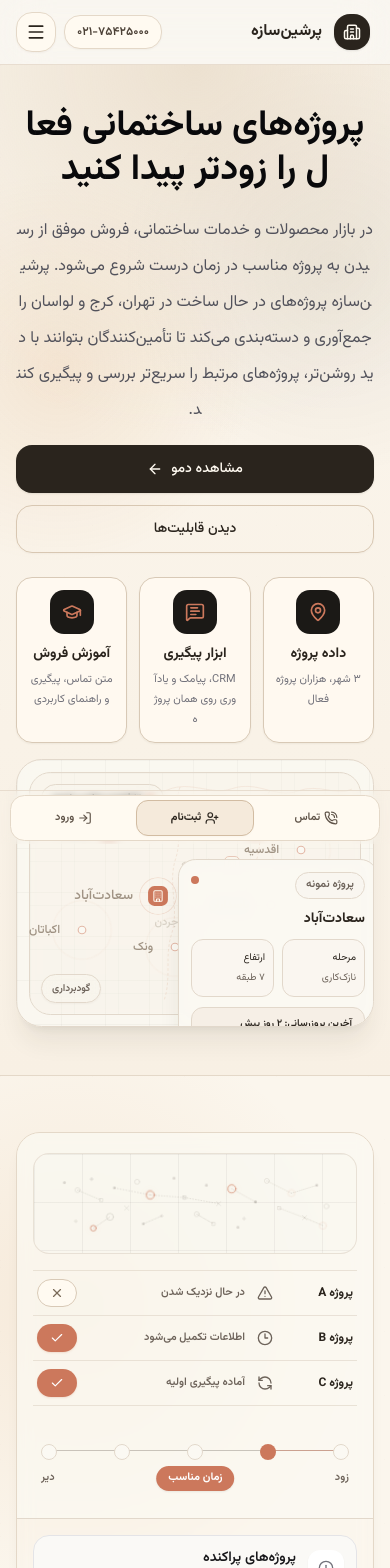
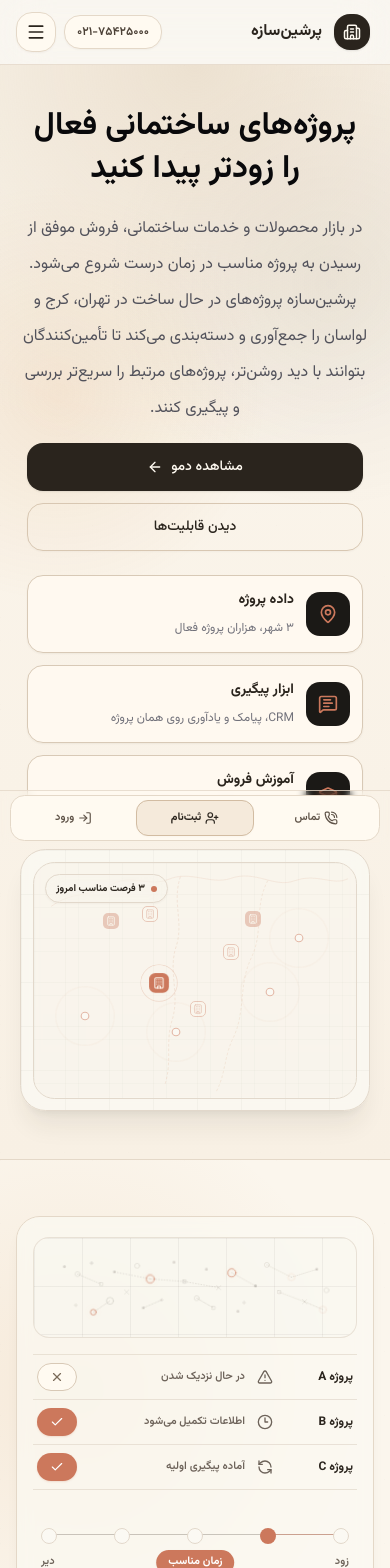
Before and after one commit to mahyarkalbasii-cloud/codex-marketing-website, a Next.js app: page / in a window 390 px wide. Shown: the top 1568 px of the page. Built offline with nearby package versions, Linux system fonts and the light colour scheme.

Commit message:
fix: improve mobile hero title wrapping

```diff
--- a/src/app/globals.css
+++ b/src/app/globals.css
@@ -88,6 +88,13 @@ body {
     radial-gradient(circle at 50% 0%, rgba(82, 82, 91, 0.35), transparent 35%),
     radial-gradient(circle at 15% 30%, rgba(245, 158, 11, 0.08), transparent 25%),
     linear-gradient(180deg, #09090b 0%, #0f0f12 100%);
+}
+
+.hero-title {
+  hyphens: manual;
+  overflow-wrap: normal;
+  text-wrap: balance;
+  word-break: normal;
 }
 
 .bg-grid {
@@ -1049,6 +1056,12 @@ body {
     animation: product-card-in 340ms cubic-bezier(0.22, 1, 0.36, 1) 1260ms both;
   }
 
+  @media (max-width: 767px) {
+    .product-demo-root[data-product-revealed="true"] .product-demo-map-shell > .product-demo-card {
+      animation-delay: 560ms;
+    }
+  }
+
   .product-demo-root[data-product-revealed="true"] .product-demo-list-row {
     animation: product-row-in 260ms cubic-bezier(0.22, 1, 0.36, 1) both;
     animation-delay: var(--product-row-delay, 1500ms);
@@ -1415,7 +1428,7 @@ body {
 
 @media (max-width: 767px) {
   :lang(fa) {
-    line-break: anywhere;
+    line-break: auto;
   }
 
   p,
@@ -1423,7 +1436,9 @@ body {
   h1,
   h2,
   h3 {
-    overflow-wrap: anywhere;
+    hyphens: manual;
+    overflow-wrap: normal;
     text-wrap: pretty;
+    word-break: normal;
   }
 }
--- a/src/app/page.tsx
+++ b/src/app/page.tsx
@@ -514,24 +514,18 @@ function ProductPreviewSection() {
               نقشه‌ی پروژه‌های ساختمانی تهران، کرج و لواسان — همه روی یک صفحه
             </h2>
           </div>
-          <p className="mx-auto max-w-3xl text-base leading-8 text-muted-foreground md:mx-0 md:text-lg md:leading-9">
+          <p className="mx-auto max-w-3xl text-base leading-8 text-muted-foreground md:hidden">
+            نمایی ساده از نقشه پروژه‌ها و اطلاعات هر پروژه. در نسخه واقعی،
+            داده‌ها زنده و راستی‌آزمایی‌شده هستند.
+          </p>
+          <p className="mx-auto hidden max-w-3xl text-base leading-8 text-muted-foreground md:mx-0 md:block md:text-lg md:leading-9">
             پروژه‌های در حال ساخت تهران، کرج و لواسان را با فیلتر مرحله ساخت و
-            منطقه محدود کنید، روی نقشه ببینید و اطلاعات نمونه‌ی هر پروژه را
+            منطقه محدود کنید، روی نقشه ببینید و اطلاعات هر پروژه را
             بررسی کنید. در نسخه‌ی واقعی، داده‌ها زنده و راستی‌آزمایی‌شده هستند.
           </p>
         </header>
 
-        <div className="mt-8 flex justify-center">
-          <span className="rounded-full border border-[#e4d8c8] bg-[#fbf6ed]/84 px-3 py-1 text-xs font-semibold leading-5 text-[#7a6a59]">
-            نمایش نمونه، بدون داده واقعی · تهران، کرج، لواسان
-          </span>
-        </div>
-
         <ProductPreviewTheater />
-
-        <p className="mx-auto mt-4 max-w-2xl text-center text-sm leading-7 text-[#7a6a59]">
-          این نمایی نمونه است. در نسخه واقعی، داده‌ها زنده و کنترل‌شده هستند.
-        </p>
 
         <div className="mt-7 flex justify-center">
           <Link
@@ -873,7 +867,7 @@ export default function Home() {
 
       <section id="hero" className="hero-surface relative overflow-hidden border-b border-[#e4d8c8] dark:border-zinc-800">
         <div className="absolute inset-0 map-parcel-pattern opacity-30" aria-hidden="true" />
-        <div className="mx-auto max-w-7xl px-4 pb-12 pt-10 md:px-6 md:pb-14 md:pt-12 lg:pb-16 lg:pt-12">
+        <div className="mx-auto max-w-7xl px-5 pb-12 pt-10 md:px-6 md:pb-14 md:pt-12 lg:pb-16 lg:pt-12">
           <div className="grid gap-8 lg:grid-cols-[.96fr_1.04fr] lg:[direction:ltr] lg:items-center">
             <div className="relative hidden md:order-2 md:block lg:order-1 lg:[direction:rtl]">
               <HeroMapVisual />
@@ -881,8 +875,9 @@ export default function Home() {
 
             <div className="relative max-w-4xl space-y-4 text-center md:space-y-6 lg:order-2 lg:mr-auto lg:text-right lg:[direction:rtl]">
               <div className="space-y-5">
-                <h1 className="mx-auto max-w-3xl text-4xl font-bold leading-[1.22] text-zinc-950 md:text-5xl md:leading-[1.18] lg:mx-0 xl:text-[3.45rem] dark:text-white">
-                  پروژه‌های ساختمانی فعال را زودتر پیدا کنید
+                <h1 className="hero-title mx-auto max-w-[22rem] text-[2rem] font-bold leading-[1.34] text-zinc-950 sm:max-w-3xl sm:text-4xl sm:leading-[1.22] md:text-5xl md:leading-[1.18] lg:mx-0 xl:text-[3.45rem] dark:text-white">
+                  <span className="block sm:inline">پروژه‌های ساختمانی فعال</span>{" "}
+                  <span className="block sm:inline">را زودتر پیدا کنید</span>
                 </h1>
                 <p className="mx-auto max-w-2xl text-base leading-9 text-zinc-600 md:text-lg lg:mx-0 dark:text-zinc-400">
                   در بازار محصولات و خدمات ساختمانی، فروش موفق از رسیدن به پروژه
@@ -892,32 +887,34 @@ export default function Home() {
                   سریع‌تر بررسی و پیگیری کنند.
                 </p>
               </div>
-              <div className="flex flex-col gap-3 sm:flex-row sm:justify-center lg:justify-start">
-                <Link href="#product" className={cn(buttonVariants({ size: "lg" }))}>
+              <div className="mx-auto flex w-full max-w-[21rem] flex-col gap-3 sm:max-w-none sm:flex-row sm:justify-center lg:mx-0 lg:justify-start">
+                <Link href="#product" className={cn(buttonVariants({ size: "lg" }), "w-full sm:w-auto")}>
                   مشاهده دمو
                   <ArrowLeft className="h-4 w-4" />
                 </Link>
                 <Link
                   href="#solution"
-                  className={cn(buttonVariants({ variant: "outline", size: "lg" }))}
+                  className={cn(buttonVariants({ variant: "outline", size: "lg" }), "w-full sm:w-auto")}
                 >
                   دیدن قابلیت‌ها
                 </Link>
               </div>
-              <div className="mx-auto grid max-w-xl grid-cols-3 gap-3 pt-2 lg:mx-0">
+              <div className="mx-auto grid w-full max-w-[21rem] grid-cols-1 gap-3 pt-2 sm:max-w-xl sm:grid-cols-3 lg:mx-0">
                 {heroProofCards.map((item) => (
                   <div
                     key={item.label}
-                    className="group relative overflow-hidden rounded-2xl border border-[#D8C9B6] bg-[#FFFAF1]/95 p-3 text-center shadow-sm shadow-[#2A241D]/[0.05] transition duration-200 hover:-translate-y-0.5 hover:border-[#CC785C]/45 hover:shadow-md hover:shadow-[#2A241D]/[0.07] md:p-4 dark:border-zinc-800 dark:bg-zinc-900"
+                    className="group relative flex items-center gap-3 overflow-hidden rounded-2xl border border-[#D8C9B6] bg-[#FFFAF1]/95 p-3 text-right shadow-sm shadow-[#2A241D]/[0.05] transition duration-200 hover:-translate-y-0.5 hover:border-[#CC785C]/45 hover:shadow-md hover:shadow-[#2A241D]/[0.07] sm:block sm:text-center md:p-4 dark:border-zinc-800 dark:bg-zinc-900"
                   >
-                    <span className="mx-auto mb-2 grid h-11 w-11 place-items-center rounded-[14px] bg-[#1B1916] text-[#CC785C]">
+                    <span className="grid h-11 w-11 shrink-0 place-items-center rounded-[14px] bg-[#1B1916] text-[#CC785C] sm:mx-auto sm:mb-2">
                       <item.icon className="h-5 w-5" />
                     </span>
-                    <div className="text-center text-sm font-bold leading-6 md:text-base">
-                      {item.value}
-                    </div>
-                    <div className="mt-1 text-center text-[11px] leading-5 text-zinc-500 md:text-xs dark:text-zinc-400">
-                      {item.label}
+                    <div className="min-w-0 flex-1">
+                      <div className="text-sm font-bold leading-6 md:text-base">
+                        {item.value}
+                      </div>
+                      <div className="mt-1 text-[12px] leading-6 text-zinc-500 sm:text-[11px] sm:leading-5 md:text-xs dark:text-zinc-400">
+                        {item.label}
+                      </div>
                     </div>
                   </div>
                 ))}
--- a/src/components/hero/HeroMapVisual.tsx
+++ b/src/components/hero/HeroMapVisual.tsx
@@ -144,6 +144,7 @@ function ProjectPin({
   onClick,
   pin,
   selected,
+  showLabel,
 }: {
   active: boolean;
   animate: boolean;
@@ -152,6 +153,7 @@ function ProjectPin({
   onClick: (pin: HeroProjectPin) => void;
   pin: HeroProjectPin;
   selected: boolean;
+  showLabel: boolean;
 }) {
   const style: PinStyle = {
     "--pin-x": `${pin.x}%`,
@@ -180,11 +182,13 @@ function ProjectPin({
     >
       <span className="hero-map-pin-ring" aria-hidden="true" />
       <PinMarker stage={pin.stage} />
+      {showLabel ? (
         <span
           className="pointer-events-none absolute start-[calc(100%+6px)] top-1/2 z-20 -translate-y-1/2 whitespace-nowrap text-[11px] font-medium leading-none text-[#7A6A59]/70"
         >
           {pin.area}
         </span>
+      ) : null}
     </button>
   );
 }
@@ -245,6 +249,7 @@ export function HeroMapVisual({ compact = false }: HeroMapVisualProps) {
   const isMobile = useMediaState("(max-width: 767px)");
   const prefersReducedMotion = useMediaState("(prefers-reduced-motion: reduce)");
   const activeFilter = filterStages[filterIndex] ?? filterStages[0];
+  const projectCardsEnabled = !compact && !isMobile;
   const selectedPin = useMemo(
     () => heroProjectPins.find((pin) => pin.id === selectedPinId) ?? null,
     [selectedPinId],
@@ -395,13 +400,21 @@ export function HeroMapVisual({ compact = false }: HeroMapVisualProps) {
     [manualPaused],
   );
 
-  const handlePinClick = useCallback((pin: HeroProjectPin) => {
-    setManualPaused(true);
-    setMode("showing-card");
+  const handlePinClick = useCallback(
+    (pin: HeroProjectPin) => {
       setFilterIndex(getFilterIndex(pin.stage));
       setSelectedPinId(pin.id);
       setCounter(3);
-  }, []);
+
+      if (!projectCardsEnabled) {
+        return;
+      }
+
+      setManualPaused(true);
+      setMode("showing-card");
+    },
+    [projectCardsEnabled],
+  );
 
   return (
     <div
@@ -433,11 +446,13 @@ export function HeroMapVisual({ compact = false }: HeroMapVisualProps) {
           <span>{persianDigits.format(counter || 3)} فرصت مناسب امروز</span>
         </div>
 
+        {!compact ? (
           <div className="absolute bottom-3 left-3 z-30 overflow-hidden rounded-full border border-border bg-card/88 px-2.5 py-1.5 text-[10px] font-semibold text-muted-foreground shadow-sm shadow-primary/[0.04] backdrop-blur lg:bottom-4 lg:left-4">
             <span key={activeFilter} className="hero-filter-text block">
               {activeFilter}
             </span>
           </div>
+        ) : null}
 
         <div key={loopSerial} className="absolute inset-0 z-20">
           {heroProjectPins.map((pin, index) => {
@@ -454,12 +469,13 @@ export function HeroMapVisual({ compact = false }: HeroMapVisualProps) {
                 onClick={handlePinClick}
                 pin={pin}
                 selected={selected}
+                showLabel={!compact}
               />
             );
           })}
         </div>
 
-        {selectedPin ? <ProjectCard pin={selectedPin} /> : null}
+        {projectCardsEnabled && selectedPin ? <ProjectCard pin={selectedPin} /> : null}
 
       </div>
     </div>
--- a/src/components/marketing/product-preview-theater.tsx
+++ b/src/components/marketing/product-preview-theater.tsx
@@ -21,6 +21,7 @@ type SampleProject = {
   subline: string;
   neighborhood: string;
   city: string;
+  district: string;
   landArea: string;
   floors: string;
   usage: string;
@@ -97,6 +98,7 @@ const sampleProjects: SampleProject[] = [
     subline: "۴۲۰ متر زمین · ۷ طبقه",
     neighborhood: "ولنجک",
     city: "تهران",
+    district: "منطقه ۱",
     landArea: "۴۲۰ متر",
     floors: "۷ طبقه",
     usage: "مسکونی",
@@ -112,6 +114,7 @@ const sampleProjects: SampleProject[] = [
     subline: "۶۸۰ متر زمین · ۹ طبقه",
     neighborhood: "زعفرانیه",
     city: "تهران",
+    district: "منطقه ۱",
     landArea: "۶۸۰ متر",
     floors: "۹ طبقه",
     usage: "مسکونی",
@@ -126,6 +129,7 @@ const sampleProjects: SampleProject[] = [
     subline: "۳۲۰ متر زمین · ۵ طبقه",
     neighborhood: "اقدسیه",
     city: "تهران",
+    district: "منطقه ۱",
     landArea: "۳۲۰ متر",
     floors: "۵ طبقه",
     usage: "مسکونی",
@@ -140,6 +144,7 @@ const sampleProjects: SampleProject[] = [
     subline: "۴۸۰ متر زمین · ۸ طبقه",
     neighborhood: "سعادت‌آباد",
     city: "تهران",
+    district: "منطقه ۲",
     landArea: "۴۸۰ متر",
     floors: "۸ طبقه",
     usage: "مسکونی",
@@ -155,6 +160,7 @@ const sampleProjects: SampleProject[] = [
     subline: "۷۵۰ متر زمین · ۱۰ طبقه",
     neighborhood: "فرمانیه",
     city: "تهران",
+    district: "منطقه ۱",
     landArea: "۷۵۰ متر",
     floors: "۱۰ طبقه",
     usage: "مسکونی",
@@ -169,6 +175,7 @@ const sampleProjects: SampleProject[] = [
     subline: "۳۸۰ متر زمین · ۶ طبقه",
     neighborhood: "پاسداران",
     city: "تهران",
+    district: "منطقه ۴",
     landArea: "۳۸۰ متر",
     floors: "۶ طبقه",
     usage: "مسکونی",
@@ -183,6 +190,7 @@ const sampleProjects: SampleProject[] = [
     subline: "۵۲۰ متر زمین · ۸ طبقه",
     neighborhood: "نیاوران",
     city: "تهران",
+    district: "منطقه ۱",
     landArea: "۵۲۰ متر",
     floors: "۸ طبقه",
     usage: "مسکونی",
@@ -198,6 +206,7 @@ const sampleProjects: SampleProject[] = [
     subline: "۴۴۰ متر زمین · ۷ طبقه",
     neighborhood: "شهرک غرب",
     city: "تهران",
+    district: "منطقه ۲",
     landArea: "۴۴۰ متر",
     floors: "۷ طبقه",
     usage: "مسکونی",
@@ -281,7 +290,9 @@ function FilterDropdown({
 function ProjectDetailCard({
   project,
   className,
+  compact = false,
 }: {
+  compact?: boolean;
   project: SampleProject;
   className?: string;
 }) {
@@ -295,16 +306,17 @@ function ProjectDetailCard({
   return (
     <article
       className={cn(
-        "product-demo-card rounded-2xl border border-[#E4D8C8] bg-[#FFFAF1] px-5 py-[18px] shadow-sm shadow-[#2A241D]/[0.055]",
+        "product-demo-card rounded-2xl border border-[#E4D8C8] bg-[#FFFAF1] shadow-sm shadow-[#2A241D]/[0.055]",
+        compact ? "px-4 py-4" : "px-5 py-[18px]",
         className,
       )}
-      aria-label={`کارت اطلاعات نمونه ${project.title}`}
+      aria-label={`کارت اطلاعات ${project.title}`}
     >
       <div className="text-xs font-semibold leading-5 text-[#6F6254]">
-        نمونه · {project.neighborhood}، {project.city}
+        {project.neighborhood}، {project.city} · {project.district}
       </div>
       <h3 className="mt-1 text-base font-bold leading-7 text-[#2A241D] md:text-xl">
-        پروژه‌ی {project.stage}
+        پروژه ساختمانی فعال
       </h3>
       <span className="mt-2 inline-flex rounded-full border border-[#C9792B]/35 bg-[#F6D6A8] px-3 py-1 text-xs font-bold leading-5 text-[#5A3515]">
         مرحله: {project.stage}
@@ -314,7 +326,10 @@ function ProjectDetailCard({
         {metadata.map(([label, value]) => (
           <div
             key={label}
-            className="rounded-2xl border border-[#E4D8C8] bg-[#FBF9F3] p-3"
+            className={cn(
+              "rounded-2xl border border-[#E4D8C8] bg-[#FBF9F3]",
+              compact ? "p-2.5" : "p-3",
+            )}
           >
             <dt className="text-[10.5px] font-medium leading-5 text-[#7A6A59]">
               {label}
@@ -332,7 +347,7 @@ function ProjectDetailCard({
         ))}
       </dl>
 
-      <p className="mt-3 text-xs leading-6 text-[#6F6254]">
+      <p className={cn("mt-3 text-xs leading-6 text-[#6F6254]", compact && "hidden")}>
         اطلاعات تماس فقط در نسخه‌ی واقعی نمایش داده می‌شود
       </p>
     </article>
@@ -347,17 +362,38 @@ export function ProductPreviewTheater() {
   const [selectedFilters, setSelectedFilters] =
     useState<Record<FilterGroupId, string>>(defaultFilterState);
 
-  const selectedProject = useMemo(
-    () =>
-      sampleProjects.find((project) => project.id === selectedId) ??
-      sampleProjects[0],
-    [selectedId],
-  );
-
   const activeFilterValues = useMemo(
     () => Object.values(selectedFilters).filter(Boolean),
     [selectedFilters],
   );
+
+  const matchingProjects = useMemo(() => {
+    if (activeFilterValues.length === 0) {
+      return sampleProjects;
+    }
+
+    return sampleProjects.filter((project) =>
+      activeFilterValues.every((filter) => project.filters.includes(filter)),
+    );
+  }, [activeFilterValues]);
+
+  const selectedProject = useMemo(
+    () =>
+      matchingProjects.find((project) => project.id === selectedId) ??
+      matchingProjects[0],
+    [matchingProjects, selectedId],
+  );
+
+  useEffect(() => {
+    if (
+      matchingProjects.length === 0 ||
+      matchingProjects.some((project) => project.id === selectedId)
+    ) {
+      return;
+    }
+
+    setSelectedId(matchingProjects[0].id);
+  }, [matchingProjects, selectedId]);
 
   useEffect(() => {
     const root = rootRef.current;
@@ -428,31 +464,20 @@ export function ProductPreviewTheater() {
     >
       <div className="relative grid min-w-0 gap-4 xl:grid-cols-[minmax(0,1fr)_380px] xl:[direction:ltr]">
         <aside className="contents min-w-0 content-start gap-4 overflow-hidden xl:col-start-2 xl:row-start-1 xl:grid xl:[direction:rtl]">
-          <article className="product-demo-filter order-1 min-w-0 overflow-hidden rounded-[1.35rem] border border-[#E4D8C8] bg-[#FFFAF1]/88 p-3 shadow-sm shadow-[#2A241D]/[0.03] md:p-4 xl:order-none">
-            <div className="flex items-center gap-2 overflow-x-auto whitespace-nowrap text-[11px] font-bold text-[#6F6254] [scrollbar-width:none] md:hidden [&::-webkit-scrollbar]:hidden">
-              {filterGroups.map((group) => (
-                <span
-                  key={group.id}
-                  className="shrink-0 rounded-full border border-[#E4D8C8] bg-[#FBF9F3]/84 px-3 py-1.5"
-                >
-                  {group.label}
-                </span>
-              ))}
-            </div>
-
+          <article className="product-demo-filter order-1 hidden min-w-0 overflow-hidden rounded-[1.35rem] border border-[#E4D8C8] bg-[#FFFAF1]/88 p-3 shadow-sm shadow-[#2A241D]/[0.03] md:block md:p-4 xl:order-none">
             <div className="hidden items-start justify-between gap-3 md:flex">
               <div className="min-w-0">
                 <h3 className="text-base font-bold text-[#2A241D]">
                   فیلتر پروژه‌ها
                 </h3>
                 <p className="mt-1 text-xs leading-6 text-[#6F6254]">
-                  مرحله ساخت، منطقه و متراژ زمین را برای محدود کردن پروژه‌های نمونه بررسی کنید.
+                  مرحله ساخت، منطقه و متراژ زمین را برای محدود کردن پروژه‌ها بررسی کنید.
                 </p>
               </div>
               <Filter className="h-5 w-5 text-[#7A6A59]" />
             </div>
 
-            <div className="mt-5 hidden gap-3 md:grid" aria-label="فیلترهای نمونه">
+            <div className="mt-5 hidden gap-3 md:grid" aria-label="فیلترها">
               {filterGroups.map((group) => (
                 <FilterDropdown
                   key={group.id}
@@ -481,7 +506,7 @@ export function ProductPreviewTheater() {
                 ))
               ) : (
                 <span className="max-w-full truncate rounded-full border border-[#E4D8C8] bg-[#FBF9F3]/72 px-2.5 py-1">
-                  همه پروژه‌های نمونه
+                  همه پروژه‌ها
                 </span>
               )}
             </div>
@@ -491,22 +516,23 @@ export function ProductPreviewTheater() {
               onClick={resetFilters}
               className="mt-4 hidden h-10 w-full items-center justify-center rounded-2xl border border-[#E4D8C8] bg-[#FFFAF1] px-3 text-xs font-bold text-[#2A241D] transition hover:bg-[#EDE6D7] focus-visible:outline-none focus-visible:ring-2 focus-visible:ring-[#CC785C]/30 md:flex"
             >
-              همه پروژه‌های نمونه
+              همه پروژه‌ها
             </button>
           </article>
 
-          <article className="product-demo-list order-3 min-w-0 overflow-hidden rounded-[1.35rem] border border-[#E4D8C8] bg-[#FFFAF1]/90 p-4 shadow-sm shadow-[#2A241D]/[0.03] xl:order-none">
+          <article className="product-demo-list order-3 hidden min-w-0 overflow-hidden rounded-[1.35rem] border border-[#E4D8C8] bg-[#FFFAF1]/90 p-4 shadow-sm shadow-[#2A241D]/[0.03] md:block xl:order-none">
             <div className="flex items-center justify-between gap-3">
               <h3 className="min-w-0 text-base font-bold text-[#2A241D]">
                 پروژه‌های منطبق
               </h3>
               <span className="shrink-0 text-xs font-medium text-[#7A6A59]">
-                {sampleProjects.length.toLocaleString("fa-IR")} مورد نمونه
+                {matchingProjects.length.toLocaleString("fa-IR")} پروژه
               </span>
             </div>
+            {matchingProjects.length > 0 ? (
               <ul className="mt-3 max-h-none space-y-2.5 overflow-visible pr-0 md:max-h-[330px] md:overflow-y-auto md:pr-1">
-              {sampleProjects.map((project, index) => {
-                const selected = project.id === selectedProject.id;
+                {matchingProjects.map((project, index) => {
+                  const selected = project.id === selectedProject?.id;
 
                   return (
                     <li key={project.id}>
@@ -555,6 +581,11 @@ export function ProductPreviewTheater() {
                   );
                 })}
               </ul>
+            ) : (
+              <div className="mt-3 rounded-2xl border border-dashed border-[#D8C9B6] bg-[#FBF9F3]/70 p-4 text-center text-sm font-semibold leading-7 text-[#6F6254]">
+                نتیجه‌ای برای این ترکیب پیدا نشد.
+              </div>
+            )}
           </article>
         </aside>
 
@@ -565,12 +596,12 @@ export function ProductPreviewTheater() {
                 نقشه پروژه‌های ساختمانی تهران
               </h3>
               <p className="mt-1 text-xs leading-5 text-[#6F6254] md:text-sm">
-                پروژه‌های نمونه بر اساس محله، مرحله ساخت و متراژ زمین
+                پروژه‌ها بر اساس محله، مرحله ساخت و متراژ زمین
               </p>
             </div>
           </div>
 
-          <div className="product-demo-map-bg relative min-h-[340px] flex-1 overflow-hidden bg-[#EDE6D7] sm:min-h-[400px] md:min-h-[500px]">
+          <div className="product-demo-map-bg relative min-h-[260px] flex-1 overflow-hidden bg-[#EDE6D7] sm:min-h-[320px] md:min-h-[500px]">
             <div className="absolute inset-0 map-parcel-pattern opacity-90" />
             <div className="absolute right-[5%] top-[10%] h-20 w-32 rotate-[-4deg] rounded-[1.1rem] bg-[#D8C9B6]/42 ring-1 ring-[#E4D8C8]" />
             <div className="absolute right-[30%] top-[12%] h-24 w-36 rotate-[3deg] rounded-[1.1rem] bg-[#FBF9F3]/62 ring-1 ring-[#E4D8C8]" />
@@ -596,8 +627,8 @@ export function ProductPreviewTheater() {
               </g>
             </svg>
 
-            {sampleProjects.map((project, index) => {
-              const selected = project.id === selectedProject.id;
+            {matchingProjects.map((project, index) => {
+              const selected = project.id === selectedProject?.id;
 
               return (
                 <button
@@ -634,7 +665,7 @@ export function ProductPreviewTheater() {
                     <span className="absolute -bottom-1.5 h-3 w-3 rotate-45 rounded-[0.18rem] bg-inherit" />
                   </span>
                   {project.showLabel ? (
-                    <span className="pointer-events-none absolute start-[calc(100%+6px)] top-1/2 -translate-y-1/2 whitespace-nowrap text-xs font-semibold leading-none text-[#7A6A59]/70">
+                    <span className="pointer-events-none absolute start-[calc(100%+6px)] top-1/2 hidden -translate-y-1/2 whitespace-nowrap text-xs font-semibold leading-none text-[#7A6A59]/70 md:block">
                       {project.neighborhood}
                     </span>
                   ) : null}
@@ -648,11 +679,27 @@ export function ProductPreviewTheater() {
               {selectedFilters.stage || "همه مراحل"}
             </div>
 
+            {matchingProjects.length === 0 ? (
+              <div className="absolute inset-x-4 top-1/2 z-20 -translate-y-1/2 rounded-2xl border border-dashed border-[#D8C9B6] bg-[#FFFAF1]/90 p-4 text-center text-sm font-semibold leading-7 text-[#6F6254] shadow-sm backdrop-blur">
+                پروژه‌ای با این فیلترها پیدا نشد.
+              </div>
+            ) : null}
+
+            {selectedProject ? (
               <ProjectDetailCard
                 project={selectedProject}
-              className="absolute inset-x-3 top-3 z-30 w-auto max-w-none md:inset-x-auto md:right-4 md:top-4 md:w-[calc(100%-2rem)] md:max-w-[320px]"
+                className="hidden md:absolute md:right-4 md:top-4 md:z-30 md:block md:w-[calc(100%-2rem)] md:max-w-[320px]"
               />
+            ) : null}
           </div>
+
+          {selectedProject ? (
+            <ProjectDetailCard
+              project={selectedProject}
+              compact
+              className="m-3 mt-0 md:hidden"
+            />
+          ) : null}
         </section>
       </div>
     </div>
```
Lines whose indentation alone changed are shown as unchanged.
